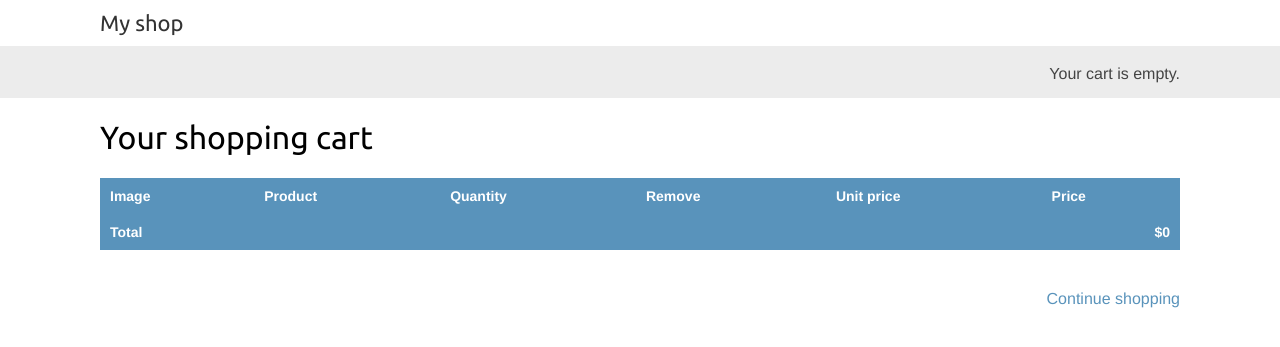
After one commit to Abdallahzyada/myshop, a Django app: page /cart/ in a window 1280 px wide. The commit adds this page. Shown: the top 347 px of the page. Run offline with Django 4.2, Linux system fonts and the light colour scheme.

Commit message:
Updating product quantities in the cart

```diff
--- a/myshop/cart/cart.py
+++ b/myshop/cart/cart.py
@@ -49,7 +49,7 @@ class Cart:
         return sum(item['quantity'] for item in self.cart.values())
 
     def get_total_price(self):
-        return sum(Decimal(item['price']) * item['quntity'] for item in self.cart.values())
+        return sum(Decimal(item['price']) * item['quantity'] for item in self.cart.values())
 
     def save(self):
         self.session.modified = True
--- /dev/null
+++ b/myshop/cart/templates/cart/detail.html
@@ -0,0 +1,60 @@
+{% extends "shop/base.html" %}
+{% load static %}
+
+{% block title %}
+  Your shopping cart
+{% endblock %}
+
+{% block content %}
+  <h1>Your shopping cart</h1>
+  <table class="cart">
+    <thead>
+      <tr>
+        <th>Image</th>
+        <th>Product</th>
+        <th>Quantity</th>
+        <th>Remove</th>
+        <th>Unit price</th>
+        <th>Price</th>
+      </tr>
+    </thead>
+    <tbody>
+      {% for item in cart %}
+        {% with product=item.product %}
+          <tr>
+            <td>
+              <a href="{{ product.get_absolute_url }}">
+                <img src='{% if product.image %}{{ product.image.url }}{% else %}{% static "img/no_image.png" %}{% endif %}'>
+              </a>
+            </td>
+            <td>{{ product.name }}</td>
+            <td>
+              <form action='{% url "cart:cart_add" product.id %}' method="post">
+                {{ item.update_quantity_form.quantity }}
+                {{ item.update_quantity_form.override }}
+                <input type="submit" value="Update">
+                {% csrf_token %}
+              </form>
+            </td>
+            <td>
+              <form action='{% url "cart:cart_remove" product.id %}' method="post">
+                <input type="submit" value="Remove">
+                {% csrf_token %}
+              </form>
+            </td>
+            <td class="num">${{ item.price }}</td>
+            <td class="num">${{ item.total_price }}</td>
+          </tr>
+        {% endwith %}
+      {% endfor %}
+      <tr class="total">
+        <td>Total</td>
+        <td colspan="4"></td>
+        <td class="num">${{ cart.get_total_price }}</td>
+      </tr>
+    </tbody>
+  </table>
+  <p class="text-right">
+    <a href='{% url "shop:product_list" %}' class="buttonlight">Continue shopping</a>
+  </p>
+{% endblock %}
--- a/myshop/cart/urls.py
+++ b/myshop/cart/urls.py
@@ -3,7 +3,7 @@ from . import views
 
 app_name = 'cart'
 urlpatterns = [
-    path('', views.cart_detail, name='cart_deatil'),
+    path('', views.cart_detail, name='cart_detail'),
     path('add/<int:product_id>/', views.cart_add, name='cart_add'),
     path('remove/<int:product_id>/', views.cart_remove, name='cart_remove'),
 ]
--- a/myshop/cart/views.py
+++ b/myshop/cart/views.py
@@ -10,7 +10,7 @@ from .forms import CartAddProductForm
 def cart_add(request, product_id):
     cart = Cart(request)
     product = get_object_or_404(Product, id=product_id)
-    form = CartAddProductForm(request.post)
+    form = CartAddProductForm(request.POST)
     if form.is_valid():
         cd = form.cleaned_data
         cart.add(
@@ -30,6 +30,11 @@ def cart_remove(request, product_id):
 
 def cart_detail(request):
     cart = Cart(request)
+    for item in cart:
+        item['update_quantity_form'] = CartAddProductForm(initial=
+                                                          {'quantity': item['quantity'],
+                                                           'override': True})
+
     return render(request,
                   'cart/detail.html',
                   {'cart':cart})
--- a/myshop/myshop/urls.py
+++ b/myshop/myshop/urls.py
@@ -20,8 +20,9 @@ from django.conf.urls.static import static
 
 urlpatterns = [
     path("admin/", admin.site.urls),
+    path('cart/', include('cart.urls', namespace='cart')),
     path('', include('shop.urls', namespace='shop')),
-    path('cart/', include('cart.urls', namespace='cart')),
+
 ]
 
 if settings.DEBUG:
--- a/myshop/shop/templates/shop/product/detail.html
+++ b/myshop/shop/templates/shop/product/detail.html
@@ -14,6 +14,11 @@
   </a>
 </h2>
 <p class="price">${{ product.price }}</p>
+<form action="{% url 'cart:cart_add' product.id%}" method="post">
+  {{cart_product_form}}
+  {% csrf_token %}
+  <input type='submit' value='Add to cart'>
+</form>
 {{ product.description|linebreaks }}
 </div>
 {% endblock %}
--- a/myshop/shop/views.py
+++ b/myshop/shop/views.py
@@ -1,6 +1,6 @@
 from django.shortcuts import render, get_object_or_404
 from .models import Category, Product
-
+from cart.forms import CartAddProductForm
 # Create your views here.
 def product_list(request, category_slug=None):
     category = None
@@ -23,6 +23,8 @@ def product_detail(request, id, slug):
                                 id=id,
                                 slug=slug,
                                 available=True)
+    cart_product_form = CartAddProductForm()
     return render(request,
                   'shop/product/detail.html',
-                  {'product': product})
+                  {'product': product,
+                   'cart_product_form' : cart_product_form})
```
Also changed, not shown: myshop/shop/models.py (+20 -24 lines).
